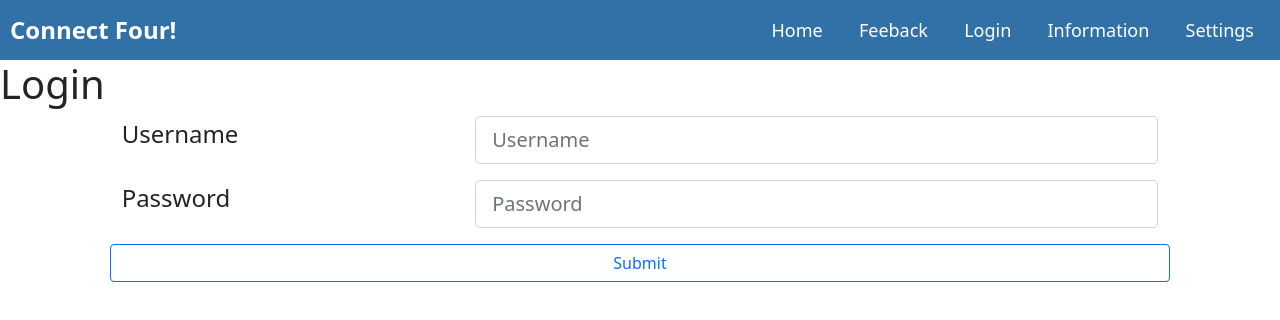
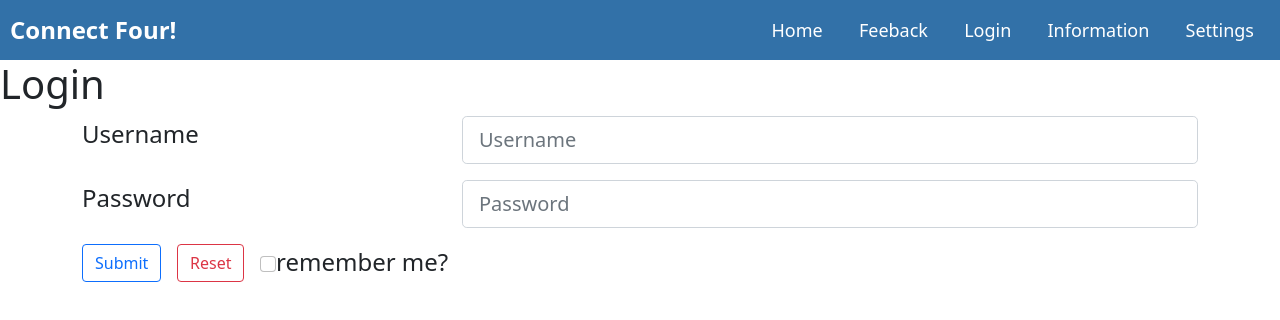
Before and after one commit to idugan100/Connect-Four, a website: page login/login.html in a window 1280 px wide. Drawn offline with nearby package versions, Linux system fonts and the light colour scheme.

Commit message:
added reset and remeber me buttons

```diff
--- a/login/login.css
+++ b/login/login.css
@@ -1,3 +1,11 @@
 label{
     font-size: 1.5rem;
 }
+.rememberContainer{
+    display: flex;
+    align-items: center;
+
+}
+.hello{
+    padding-right: 10px;
+}
--- a/login/login.html
+++ b/login/login.html
@@ -30,8 +30,15 @@
             <div class="col-8"><input class="form-control form-control-lg" id="username" name="username" type="text" placeholder="Username"></div>
             <label for="password" class="col-4">Password</label>
             <div class="col-8"><input class=" form-control form-control-lg" id="password" name="password" type="password" placeholder="Password"></div>
-                <button class=" btn btn-outline-primary" type="submit">Submit</button>
-</div>
+
+               <div class="col-1"> <button class=" btn btn-outline-primary" type="submit">Submit</button></div>
+                <div class="col-1"><button class="btn btn-outline-danger" type="reset">Reset</button></div>
+
+                <div class=" col-4 form-check">
+                <div class="rememberContainer"><input  class="form-check-input"type="checkbox" name="rememberMe" id="rememberMe">  <label  class="form-check-label"for="rememberMe">remember me?</label></div>
+                    </div>
+
+            </div>
             </form>
         </div>
 
```
